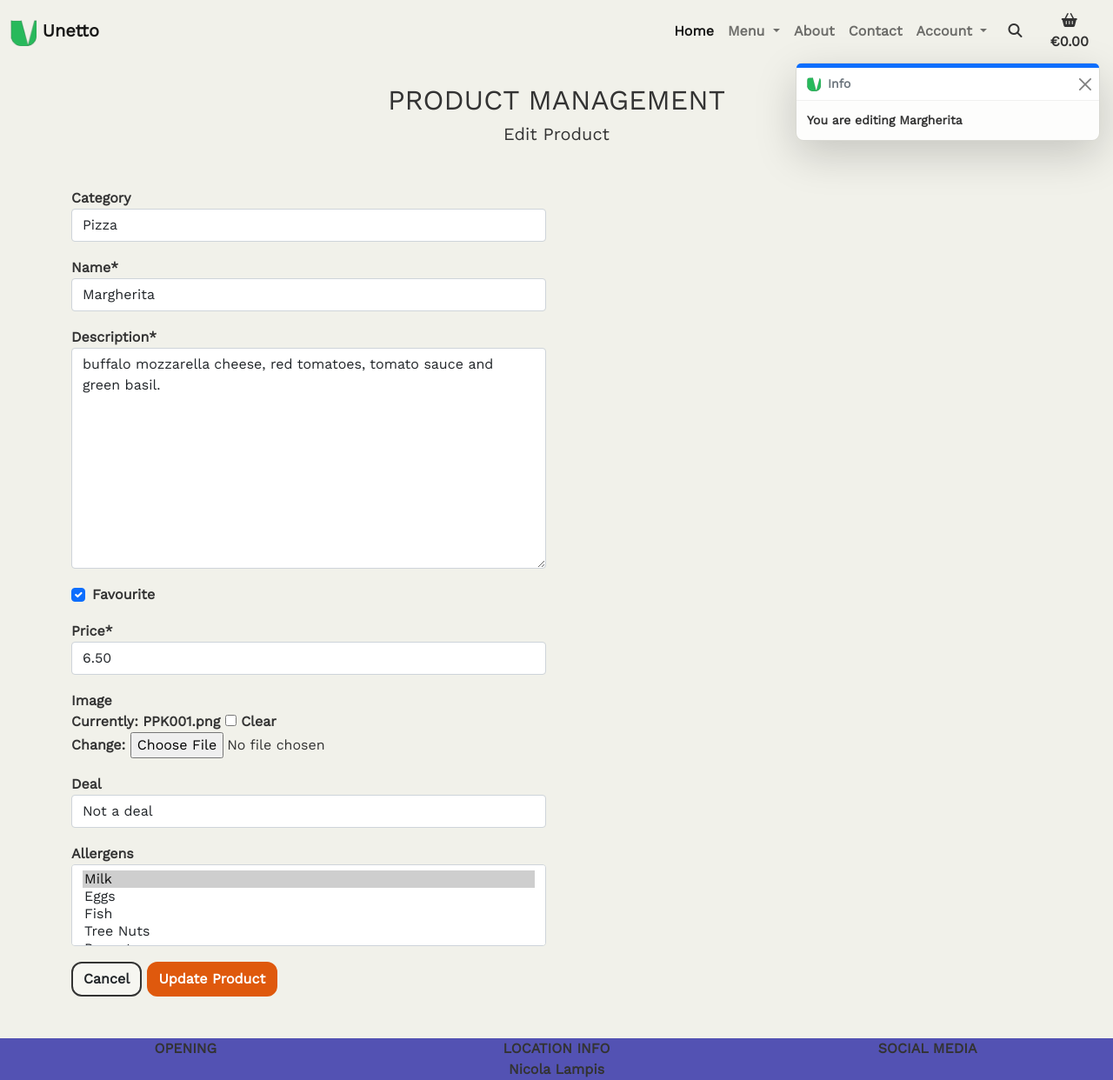
After one commit to NicolaLampis/ms4-unetto-pizza, a Django app: page /menu/edit/1/ in a window 1280 px wide. The commit adds this page. Shown: the whole page at 87% size. Run offline with Django 3.2, Linux system fonts and the light colour scheme; data comes from the database, SQL or seed files in the repository; both versions use the stored data as it was after the commit; some libraries are stand-ins or nearby versions.

Commit message:
Product Admin, add product and edit product

```diff
--- a/menu/forms.py
+++ b/menu/forms.py
@@ -12,24 +12,24 @@
         super().__init__(*args, **kwargs)
         categories = Category.objects.all()
         category_friendly_names = [
-            (category.id, category.get_friendly_name())
+            (category.id, category.get_frinendly_name())
             for category in categories
         ]
 
         allergens = Allergen.objects.all()
         allergen_friendly_names = [
-            (allergen.id, allergen.get_friendly_name())
+            (allergen.id, allergen.get_allergen_friendly_name())
             for allergen in allergens
         ]
 
         deals = Deal.objects.all()
         deal_friendly_names = [
-            (deal.id, deal.get_friendly_name())
+            (deal.id, deal.get_deal_friendly_name())
             for deal in deals
         ]
 
         self.fields['category'].choices = category_friendly_names
-        self.fields['allergen'].choices = allergen_friendly_names
+        self.fields['allergens'].choices = allergen_friendly_names
         self.fields['deal'].choices = deal_friendly_names
         for field_name, field in self.fields.items():
-            field.widget.attrs['class'] = 'allauth-form-inner-content form-group'
+            field.widget.attrs['class'] = 'allauth-form-inner-content'
--- /dev/null
+++ b/menu/templates/menu/edit_product.html
@@ -0,0 +1,29 @@
+{% extends 'base.html' %}
+{% load static %}
+
+{% block page_header %}
+<div class="container">
+    <div class="row">
+        <div class="col text-center my-4">
+            <h2>PRODUCT MANAGEMENT</h2>
+            <h5 class="muted">Edit Product</h5>
+        </div>
+    </div>
+</div>
+{% endblock %}
+
+{% block content %}
+<div class="container">
+    <div class="row">
+        <div class="col-12 col-md-6 mb-4">
+            <form method="POST" action="{% url 'edit_product' product.id %}" class="form mb-3" enctype="multipart/form-data">
+                {% csrf_token %}
+                {{ form|crispy }}
+                <div>
+                    <a class="btn btn-custom-normal mb-2" href="{% url 'menu' %}">Cancel</a>
+                    <button class="btn btn-custom-accent mb-2" type="submit">Update Product</button>
+                </div>
+            </form>
+        </div>
+    </div>
+{% endblock %}
--- a/menu/urls.py
+++ b/menu/urls.py
@@ -4,5 +4,7 @@
 
 urlpatterns = [
     path('', views.all_products, name='menu'),
-    path('<id>', views.product_detail, name='product_detail'),
+    path('<int:id>/', views.product_detail, name='product_detail'),
+    path('add/', views.add_product, name='add_product'),
+    path('edit/<int:product_id>/', views.edit_product, name='edit_product'),
 ]
--- a/menu/views.py
+++ b/menu/views.py
@@ -4,6 +4,7 @@
 from django.contrib import messages
 from django.db.models import Q
 from django.db.models.functions import Lower
+from .forms import ProductForm
 
 
 def all_products(request):
@@ -71,3 +72,46 @@
         'product': product,
     }
     return render(request, 'menu/product_detail.html', context)
+
+
+def add_product(request):
+    """ Add a new product in the product management page """
+    if request.method == 'POST':
+        form = ProductForm(request.POST, request.FILES)
+        if form.is_valid():
+            form.save()
+            messages.success(request, 'Succesfully added product')
+            return redirect(reverse('add_product'))
+        else:
+            messages.error(request, 'Failed to add the product. Please ensure the form is valid.')
+    else:
+        form = ProductForm()
+    template = 'menu/add_product.html'
+    context = {
+        'form': form,
+    }
+
+    return render(request, template, context)
+
+def edit_product(request, product_id):
+    """ Edit a product in the product management page """
+    product = get_object_or_404(Product, pk=product_id)
+    if request.method == 'POST':
+        form = ProductForm(request.POST, request.FILES, instance=product)
+        if form.is_valid():
+            form.save()
+            messages.success(request, 'Succesfully updated product')
+            return redirect(reverse('product_detail', args=[product.id]))
+        else:
+            messages.error(request, 'Failed to update the product. Please ensure the form is valid.')
+    else:
+        form = ProductForm(instance=product)
+        messages.info(request, f'You are editing {product.name}')
+
+    template = 'menu/edit_product.html'
+    context = {
+        'form': form,
+        'product': product,
+    }
+
+    return render(request, template, context)
--- a/profiles/views.py
+++ b/profiles/views.py
@@ -14,8 +14,11 @@
         if form.is_valid():
             form.save()
             messages.success(request, 'Successfully updated profile!')
+        else:
+            messages.error(request, 'Update failed. Please ensure the form is valid.')
+    else:
+        form = UserProfileForm(instance=profile)
 
-    form = UserProfileForm(instance=profile)
     orders = profile.orders.all()
     template = 'profiles/profile.html'
     context = {
--- a/templates/includes/navbar.html
+++ b/templates/includes/navbar.html
@@ -96,7 +96,7 @@
             <ul class="dropdown-menu" aria-labelledby="navbarDropdown">
             {% if request.user.is_authenticated %}
               {% if request.user.is_superuser %}
-              <li><a class="dropdown-item" href=""> <i class="far fa-list-alt"></i>&nbsp; Product Management</a></li>
+              <li><a class="dropdown-item" href="{% url 'add_product' %}"> <i class="far fa-list-alt"></i>&nbsp; Product Management</a></li>
               <li><hr class="dropdown-divider"></li>
               {% endif %}
             <li><a class="dropdown-item" href="{% url 'profile' %}"> <i class="fas fa-user"></i>&nbsp; My Profile</a></li>
```
Also changed, not shown: menu/fixtures/deals.json (+10 -2 lines), menu/templates/menu/add_product.html (added, +29 -0 lines), 1 other file.
